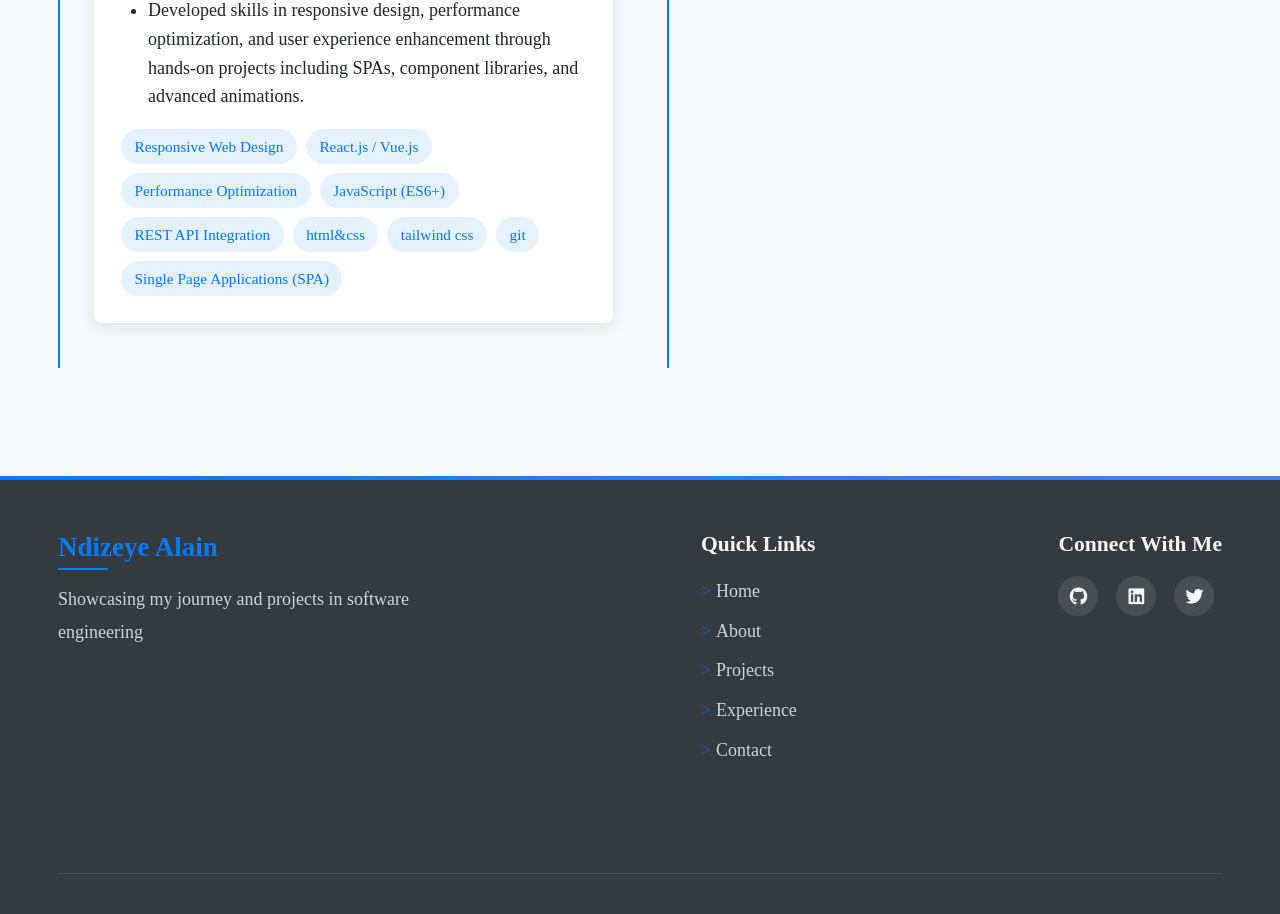
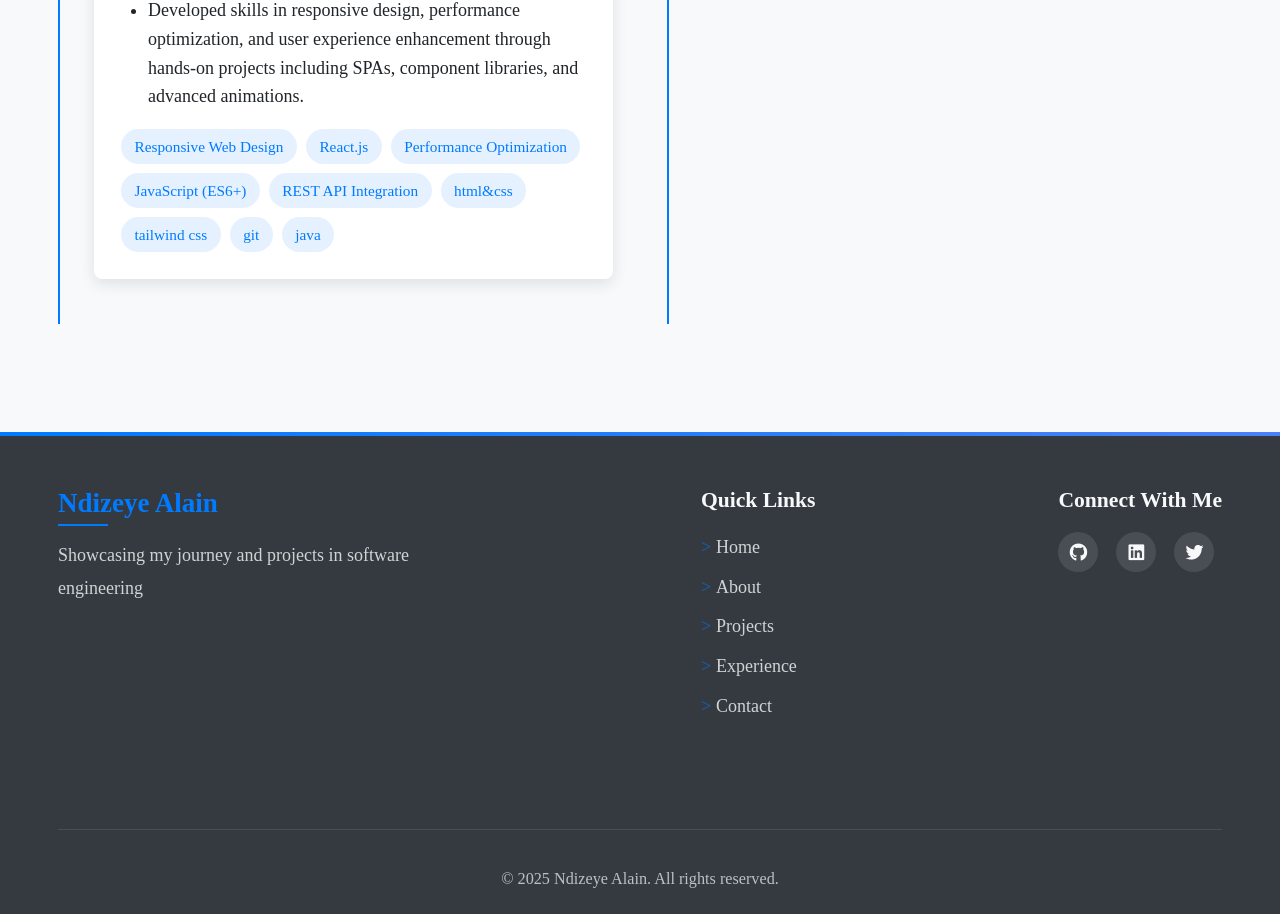
Before and after one commit to Alaindeve1/portfolio-website, a React (Create React App) app: page /experience in a window 1280 px wide. Shown: the part 3060-3974 px from the top of the page. Built offline with nearby package versions, Linux system fonts and the light colour scheme.

Commit message:
updated codveda information

```diff
--- a/src/pages/Experience.jsx
+++ b/src/pages/Experience.jsx
@@ -77,11 +77,11 @@ const Experience = () => {
       location: "remote",
       duration: "'may-2025'-'september-2025'",
       description: [
-       "Completed a comprehensive front-end development internship focusing on responsive web design, JavaScript frameworks, and modern web technologies.",
+       "Completed a comprehensive fullstack development internship focusing on java , responsive web design, JavaScript frameworks, and modern web technologies.",
         "Built interactive applications using HTML5, CSS3, JavaScript, React/Vue.js, and integrated REST APIs.",
         " Developed skills in responsive design, performance optimization, and user experience enhancement through hands-on projects including SPAs, component libraries, and advanced animations."
       ],
-      technologies: ["Responsive Web Design", "React.js / Vue.js", "Performance Optimization", "JavaScript (ES6+)", "REST API Integration", "html&css","tailwind css","git","Single Page Applications (SPA)"]
+      technologies: ["Responsive Web Design", "React.js", "Performance Optimization", "JavaScript (ES6+)", "REST API Integration", "html&css","tailwind css","git","java"]
     },
 
   ];
```
